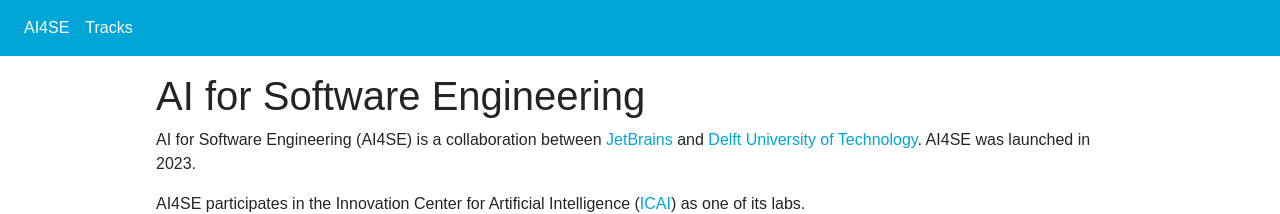
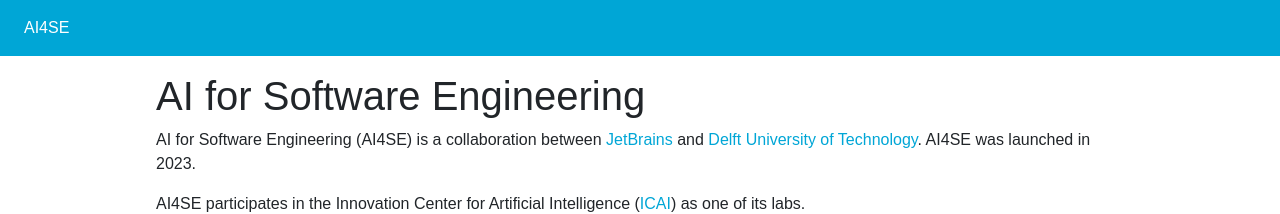
Before and after one commit to SERG-Delft/ai4se-website, a Jekyll site: the page built from index.md, in a window 1280 px wide. Shown: the top 214 px of the page. Built offline with Jekyll 4.4.1, drawn with Linux system fonts in a browser that asks for light colours; nearby versions of some CDN libraries.

Commit message:
remove tracks from header

```diff
--- a/_layouts/default.html
+++ b/_layouts/default.html
@@ -28,9 +28,6 @@
           <ul class="navbar-nav mr-auto">
             <li class="nav-item">
               <a class="nav-item nav-link" href="{{'index.html' |  relative_url}}">AI4SE</a>
-            </li>
-            <li class="nav-item">
-              <a class="nav-item nav-link" href="{{'/tracks.html' | relative_url}}">Tracks</a>
             </li>
           </ul>
         </div>
```
